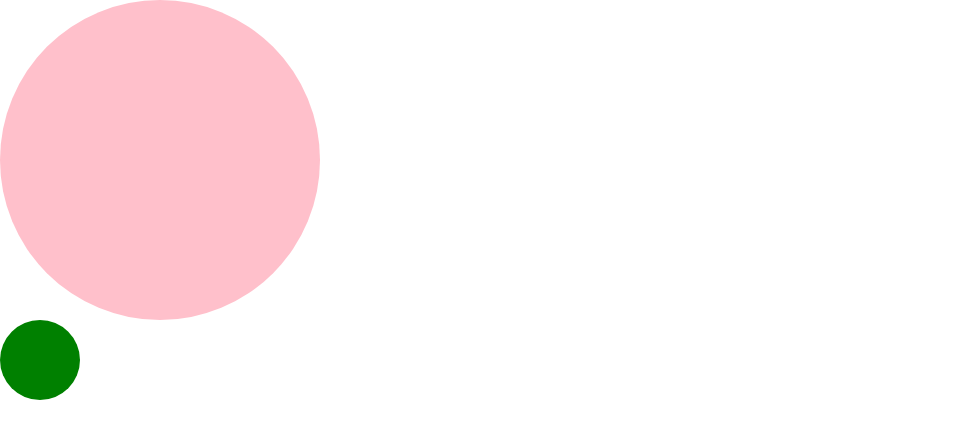
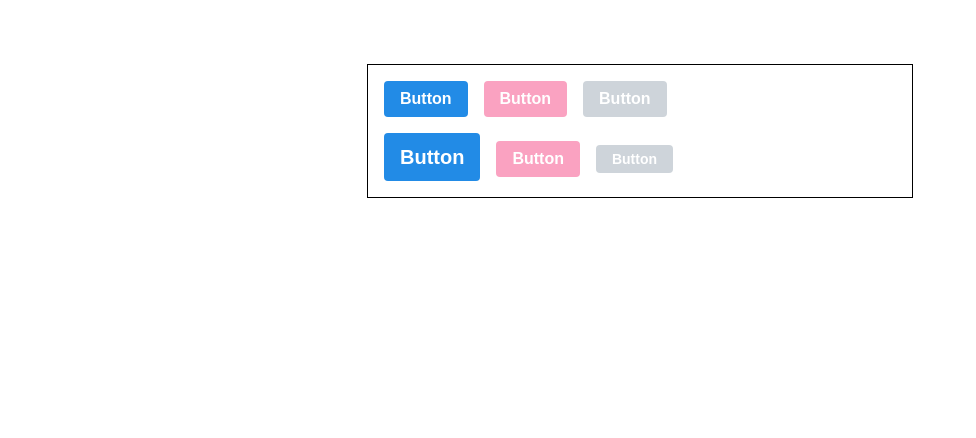
Before and after one commit to sone1118/react_study, a React (Create React App) app in the folder react_app2/: page / in a window 1280 px wide. Shown: the top 438 px of the page, without its empty margins (0-976 px from the left). Built offline with nearby package versions, Linux system fonts and the light colour scheme.

Commit message:
polished lib 추가 csscomponents 에서 sass처럼 ligthen, darken 사용을 위해  polished lib 설치 button2 사이즈 변경 추가

```diff
--- a/react_app2/package.json
+++ b/react_app2/package.json
@@ -11,6 +11,7 @@
     "classnames": "^2.3.1",
     "immer": "^9.0.15",
     "node-sass": "^7.0.1",
+    "polished": "^4.2.2",
     "react": "^18.2.0",
     "react-dom": "^18.2.0",
     "react-icons": "^4.4.0",
--- a/react_app2/src/App.js
+++ b/react_app2/src/App.js
@@ -1,30 +1,48 @@
 import React from 'react';
-import styled, { css } from 'styled-components';
+import styled, { ThemeProvider } from 'styled-components';
+import Button2 from './components/Button2';
+//ThemeProvider을 통해서 App.js에서 색을 선언해두고
+//이를 Button2.js에서 받아서 사용해보자
 
-//div tag에다 특정 스타일을 적용한다
-//템플리터럴은 안에 ${} 쓸수가 없어 그냥 템플리터럴이지
-//태그 템프리터럴이 아니기 때문 => css를 추가해줘야한다.
-//=css`블라블라`
-//import styled, { css } from 'styled-components';
-const Circle = styled.div`
-  width: 5rem;
-  height: 5rem;
-  background: ${(props) => props.color};
-  border-radius: 50%;
-  ${(props) =>
-    props.huge &&
-    css`
-      width: ${props.size};
-      height: ${props.size};
-    `}
+const AppBlock = styled.div`
+  width: 512px;
+  /* 가운데 정렬 */
+  margin: 0 auto;
+  margin-top: 4rem;
+  border: 1px solid black;
+  padding: 1rem;
 `;
+
+const ButtonGroup = styled.div`
+  & + & {
+    margin-top: 1rem;
+  }
+`;
+
+const palette = {
+  blue: '#228be6',
+  gray: '#ced4da',
+  pink: '#faa2c1',
+};
 
 function App() {
   return (
-    <div>
-      <Circle color="pink" huge size="20rem" />
-      <Circle color="green" />
-    </div>
+    <ThemeProvider theme={{ palette }}>
+      <AppBlock>
+        <ButtonGroup>
+          <Button2>Button</Button2>
+          <Button2 color="pink">Button</Button2>
+          <Button2 color="gray">Button</Button2>
+        </ButtonGroup>
+        <ButtonGroup>
+          <Button2 size="large">Button</Button2>
+          <Button2 color="pink">Button</Button2>
+          <Button2 size="small" color="gray">
+            Button
+          </Button2>
+        </ButtonGroup>
+      </AppBlock>
+    </ThemeProvider>
   );
 }
 
--- /dev/null
+++ b/react_app2/src/components/Button2.js
@@ -0,0 +1,121 @@
+import React from 'react';
+import styled, { css } from 'styled-components';
+import { darken, lighten } from 'polished';
+//sass에서는 darken lighten 같은 함수를 사용할 수 있는데
+//styled components에서 그런 함수를 사용하려면
+//polished라는 lib을 설치해야함
+
+const colorStyles = css`
+  ${({ theme, color }) => {
+    const selected = theme.palette[color];
+    return css`
+      background: ${selected};
+      &:hover {
+        background: ${lighten(0.1, selected)};
+      }
+      &:active {
+        background: ${darken(0.1, selected)};
+      }
+    `;
+  }}
+`;
+
+//반복되는 코드가 너무 많아 refactoring 하자
+// const sizeStyles = css`
+//   ${(props) =>
+//     props.size === 'large' &&
+//     css`
+//       height: 3rem;
+//       font-size: 1.25rem;
+//     `}
+
+//   ${(props) =>
+//     props.size === 'medium' &&
+//     css`
+//       height: 2.25rem;
+//       font-size: 1rem;
+//     `}
+
+//     ${(props) =>
+//     props.size === 'small' &&
+//     css`
+//       height: 1.75rem;
+//       font-size: 0.875rem;
+//     `}
+// `;
+
+const sizes = {
+  large: {
+    height: '3rem',
+    fontSize: '1.25rem',
+  },
+  medium: {
+    height: '2.25rem',
+    fontSize: '1rem',
+  },
+  small: {
+    height: '1.75rem',
+    fontSize: '0.875rem',
+  },
+};
+
+const sizeStyles = css`
+  ${({ size }) => css`
+    height: ${sizes[size].height};
+    font-size: ${sizes[size].fontSize};
+  `}
+`;
+
+const StyledButton = styled.button`
+  /* 공통스타일 */
+  display: inline-flex;
+  align-items: center;
+  outline: none;
+  border: none;
+  border-radius: 4px;
+  color: white;
+  font-weight: bold;
+  cursor: pointer;
+  padding-left: 1rem;
+  padding-right: 1rem;
+
+  /* 크기 */
+  ${sizeStyles}
+  /* 생상 */
+  //ThemeProvider을 통해서 App.js에 선언된 색 객체를
+  //props의 theme으로 받아와서 사용
+
+  //하나로 묶어서 작성하는 방법
+  //함수를 밖으로 빼서 정의할 수도 있음
+  ${colorStyles}
+
+  //다 따로따로 작성
+  /* background: ${(props) => props.theme.palette.blue};
+
+  &:hover {
+    background: ${(props) => lighten(0.1, props.theme.palette.blue)};
+  }
+  &:active {
+    background: ${(props) => darken(0.1, props.theme.palette.blue)};
+  } */
+
+  /* 기타 */
+  & + & {
+    margin-left: 1rem;
+  }
+`;
+
+function Button2({ children, color, size, ...rest }) {
+  return (
+    <StyledButton color={color} size={size} {...rest}>
+      {children}
+    </StyledButton>
+  );
+}
+
+Button2.defaultProps = {
+  color: 'blue',
+  size: 'medium',
+};
+
+export default Button2;
```
Also changed, not shown: 1 other file (tests, documents, lock files or other folders).
